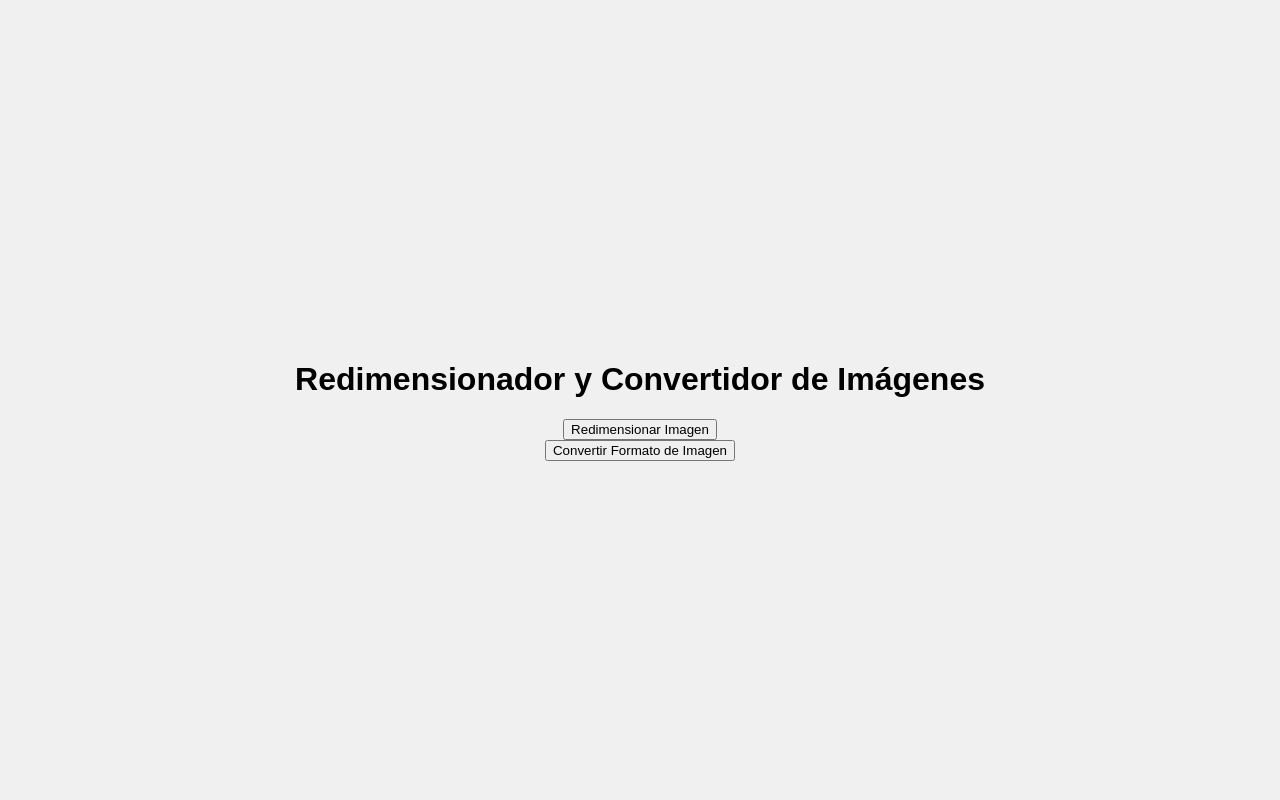
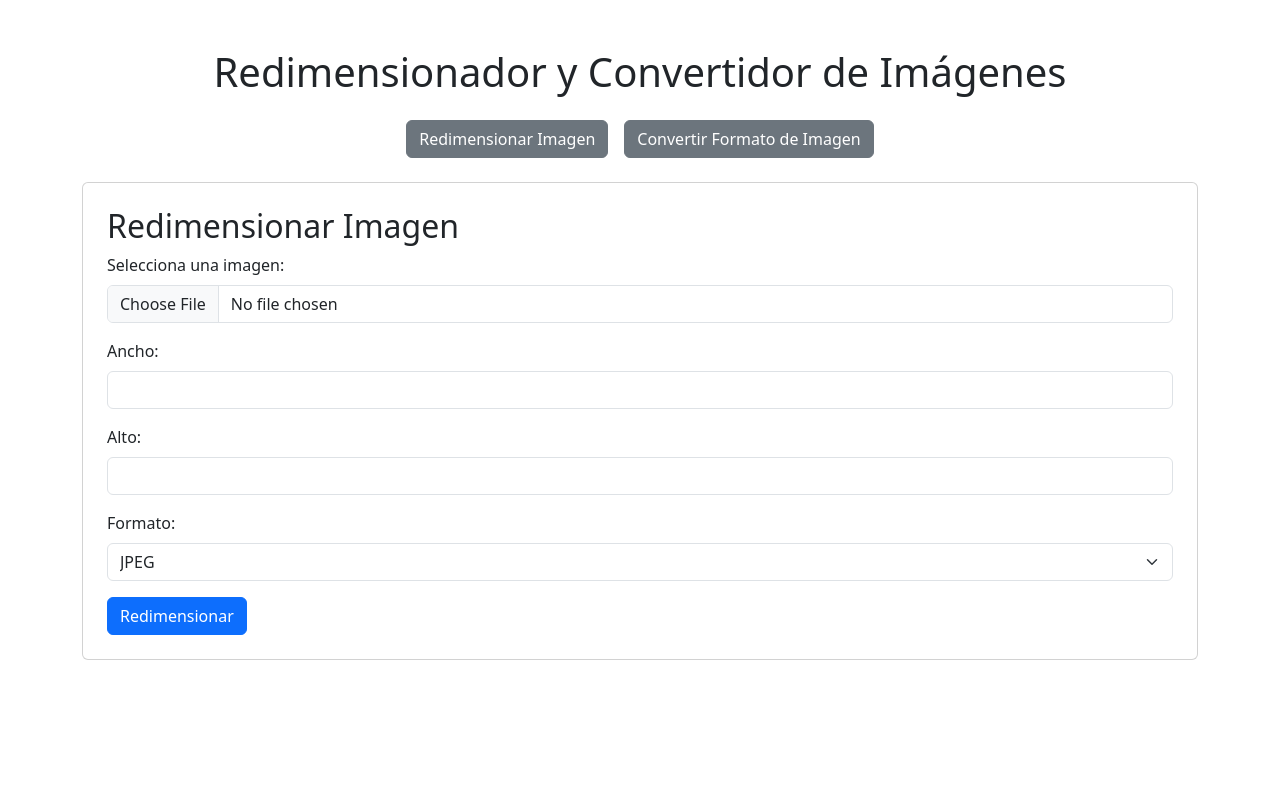
Before and after one commit to MizaelS/Image-Processing-Web-App, a Flask app: page / in a window 1280 px wide. Run offline with Flask 3, Linux system fonts and the light colour scheme.

Commit message:
Update js, html & css, added support for boostrap

```diff
--- a/static/css/styles.css
+++ b/static/css/styles.css
@@ -1,64 +1,4 @@
-body {
-    font-family: Arial, sans-serif;
-    margin: 0;
-    padding: 0;
-    display: flex;
-    flex-direction: column;
-    justify-content: center;
-    align-items: center;
-    height: 100vh;
-    background-color: #f0f0f0;
+.active {
+    background-color: #0d6efd !important;
+    color: white;
 }
-
-h1 {
-    text-align: center;
-}
-
-form {
-    background-color: #ffffff;
-    padding: 20px;
-    border-radius: 10px;
-    box-shadow: 0 0 10px rgba(0, 0, 0, 0.1);
-}
-
-label {
-    display: block;
-    margin-bottom: 5px;
-}
-
-input, select {
-    width: 100%;
-    padding: 10px;
-    margin-bottom: 10px;
-    border-radius: 5px;
-    border: 1px solid #ddd;
-}
-
-input[type="submit"] {
-    background-color: #3498db;
-    color: #ffffff;
-    border: none;
-}
-
-input[type="submit"]:hover {
-    background-color: #2980b9;
-}
-
-#loading {
-    display: none;
-    position: fixed;
-    top: 50%;
-    left: 50%;
-    transform: translate(-50%, -50%);
-    border: 16px solid #f3f3f3;
-    border-top: 16px solid #3498db;
-    border-radius: 50%;
-    width: 120px;
-    height: 120px;
-    animation: spin 2s linear infinite;
-}
-
-@keyframes spin {
-    0% { transform: rotate(0deg); }
-    100% { transform: rotate(360deg); }
-}
--- a/static/js/scripts.js
+++ b/static/js/scripts.js
@@ -23,9 +23,13 @@ function submitForm(formId) {
 document.getElementById('resizeButton').addEventListener('click', function () {
     document.getElementById('resizeDiv').style.display = 'block';
     document.getElementById('convertDiv').style.display = 'none';
+    document.getElementById('resizeButton').classList.add('active');
+    document.getElementById('convertButton').classList.remove('active');
 });
 
 document.getElementById('convertButton').addEventListener('click', function () {
     document.getElementById('convertDiv').style.display = 'block';
     document.getElementById('resizeDiv').style.display = 'none';
+    document.getElementById('convertButton').classList.add('active');
+    document.getElementById('resizeButton').classList.remove('active');
 });
--- a/templates/index.html
+++ b/templates/index.html
@@ -5,55 +5,70 @@
     <meta charset="UTF-8">
     <meta name="viewport" content="width=device-width, initial-scale=1.0">
     <title>Redimensionador y Convertidor de Imágenes</title>
+    <link href="https://cdn.jsdelivr.net/npm/bootstrap@5.3.1/dist/css/bootstrap.min.css" rel="stylesheet">
     <link rel="stylesheet" href="/static/css/styles.css">
 </head>
 
-<body>
-    <h1>Redimensionador y Convertidor de Imágenes</h1>
+<body class="container mt-5">
+    <h1 class="text-center">Redimensionador y Convertidor de Imágenes</h1>
 
-    <button id="resizeButton">Redimensionar Imagen</button>
-    <button id="convertButton">Convertir Formato de Imagen</button>
+    <div class="d-flex justify-content-center my-4">
+        <button id="resizeButton" class="btn btn-secondary mx-2">Redimensionar Imagen</button>
+        <button id="convertButton" class="btn btn-secondary mx-2">Convertir Formato de Imagen</button>
+    </div>
 
-    <div id="resizeDiv" style="display:none;">
+    <div id="resizeDiv" class="card p-4 mb-4">
         <h2>Redimensionar Imagen</h2>
         <form id="resizeForm" action="/resize" method="POST" enctype="multipart/form-data"
             onsubmit="return submitForm('resizeForm')">
-            <label for="file">Selecciona una imagen:</label><br>
-            <input type="file" id="file" name="file"><br><br>
-            <label for="width">Ancho:</label><br>
-            <input type="text" id="width" name="width"><br><br>
-            <label for="height">Alto:</label><br>
-            <input type="text" id="height" name="height"><br><br>
-            <label for="format">Formato:</label><br>
-            <select id="resizeFormat" name="format">
+            <div class="mb-3">
+                <label for="file" class="form-label">Selecciona una imagen:</label>
+                <input type="file" class="form-control" id="file" name="file">
+            </div>
+            <div class="mb-3">
+                <label for="width" class="form-label">Ancho:</label>
+                <input type="text" class="form-control" id="width" name="width">
+            </div>
+            <div class="mb-3">
+                <label for="height" class="form-label">Alto:</label>
+                <input type="text" class="form-control" id="height" name="height">
+            </div>
+            <div class="mb-3">
+                <label for="resizeFormat" class="form-label">Formato:</label>
+                <select class="form-select" id="resizeFormat" name="format">
                     <option value="JPEG">JPEG</option>
                     <option value="PNG">PNG</option>
                     <option value="WEBP">WEBP</option>
-            </select><br><br>
-            <input type="submit" value="Redimensionar">
+                </select>
+            </div>
+            <button type="submit" class="btn btn-primary">Redimensionar</button>
         </form>
     </div>
 
-    <div id="convertDiv" style="display:none;">
+    <div id="convertDiv" class="card p-4 mb-4" style="display:none;">
         <h2>Convertir Formato de Imagen</h2>
         <form id="convertForm" action="/convert" method="POST" enctype="multipart/form-data"
             onsubmit="return submitForm('convertForm')">
-            <label for="file">Selecciona una imagen:</label><br>
-            <input type="file" id="file" name="file"><br><br>
-            <label for="format">Formato:</label><br>
-            <select id="convertFormat" name="format">
+            <div class="mb-3">
+                <label for="file" class="form-label">Selecciona una imagen:</label>
+                <input type="file" class="form-control" id="file" name="file">
+            </div>
+            <div class="mb-3">
+                <label for="convertFormat" class="form-label">Formato:</label>
+                <select class="form-select" id="convertFormat" name="format">
                     <option value="JPEG">JPEG</option>
                     <option value="PNG">PNG</option>
                     <option value="WEBP">WEBP</option>
-            </select><br><br>
-            <input type="submit" value="Convertir">
+                </select>
+            </div>
+            <button type="submit" class="btn btn-primary">Convertir</button>
         </form>
     </div>
 
     <div id="loading"></div>
 
+    <script src="https://cdn.jsdelivr.net/npm/bootstrap@5.3.1/dist/js/bootstrap.bundle.min.js"></script>
     <script src="/static/js/scripts.js"></script>
-
 </body>
 
 </html>
```
Lines whose indentation alone changed are shown as unchanged.
